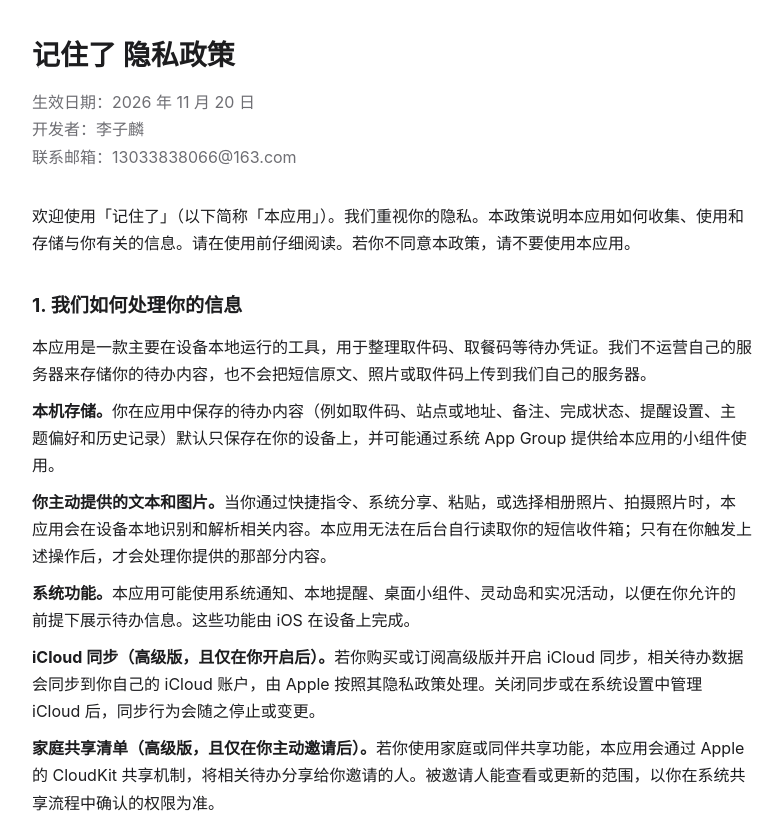
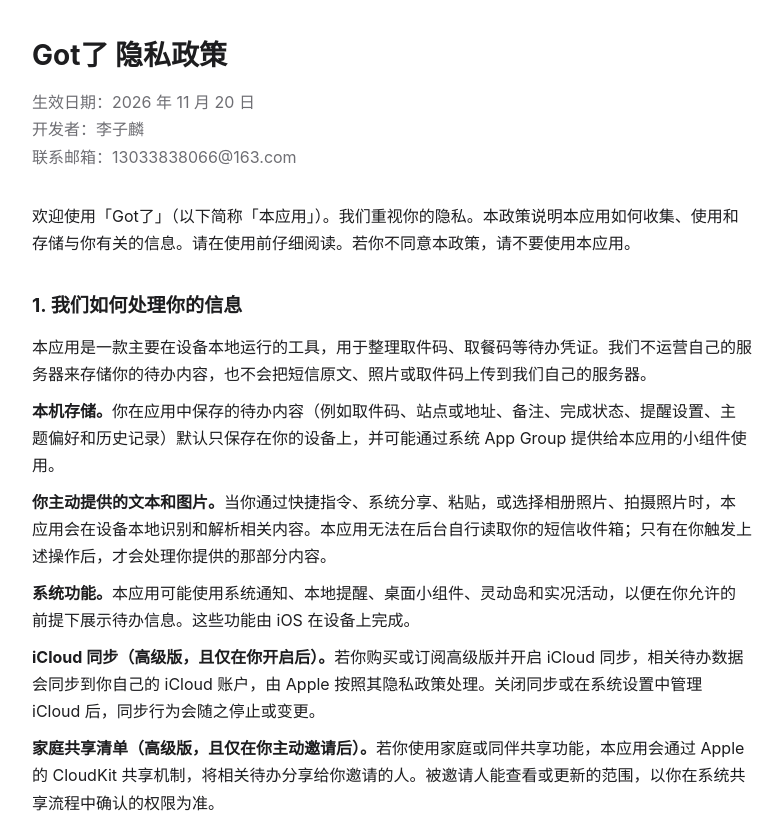
Before and after one commit to lizilin01/privacy, a plain HTML site: page index.html in a window 1280 px wide. Shown: the top 820 px of the page, without its empty margins (248-1031 px from the left). Drawn offline with Linux system fonts and the light colour scheme.

Commit message:
Rename the privacy policy app to Got了.
The App Store name changed, so the public policy uses the same name.

Co-authored-by: lizilin01 <lizilin01@users.noreply.github.com>

```diff
--- a/index.html
+++ b/index.html
@@ -3,7 +3,7 @@
 <head>
   <meta charset="utf-8">
   <meta name="viewport" content="width=device-width, initial-scale=1">
-  <title>记住了 隐私政策</title>
+  <title>Got了 隐私政策</title>
   <style>
     :root { color-scheme: light dark; }
     body {
@@ -27,10 +27,10 @@
   </style>
 </head>
 <body>
-  <h1>记住了 隐私政策</h1>
+  <h1>Got了 隐私政策</h1>
   <p class="meta">生效日期：2026 年 11 月 20 日<br>开发者：李子麟<br>联系邮箱：13033838066@163.com</p>
 
-  <p>欢迎使用「记住了」（以下简称「本应用」）。我们重视你的隐私。本政策说明本应用如何收集、使用和存储与你有关的信息。请在使用前仔细阅读。若你不同意本政策，请不要使用本应用。</p>
+  <p>欢迎使用「Got了」（以下简称「本应用」）。我们重视你的隐私。本政策说明本应用如何收集、使用和存储与你有关的信息。请在使用前仔细阅读。若你不同意本政策，请不要使用本应用。</p>
 
   <h2>1. 我们如何处理你的信息</h2>
   <p>本应用是一款主要在设备本地运行的工具，用于整理取件码、取餐码等待办凭证。我们不运营自己的服务器来存储你的待办内容，也不会把短信原文、照片或取件码上传到我们自己的服务器。</p>
```
Also changed, not shown: 1 other file.
